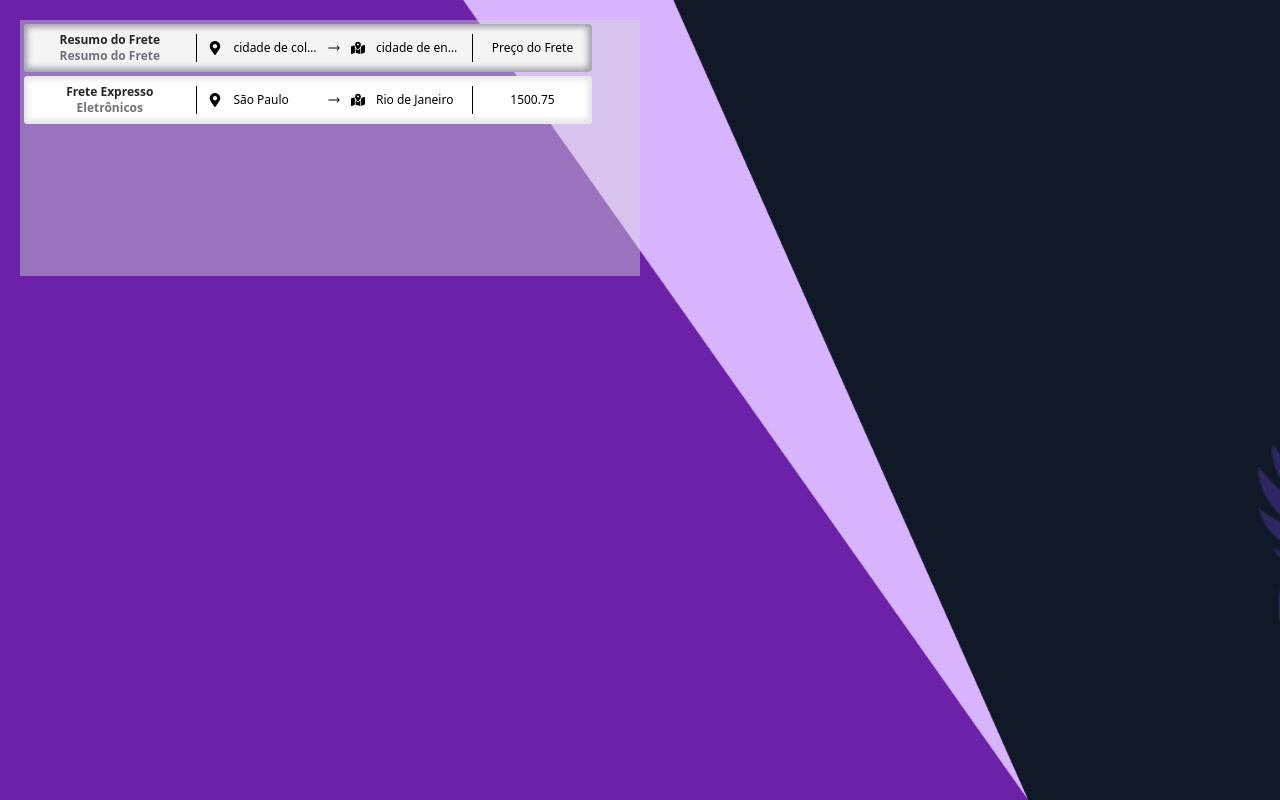
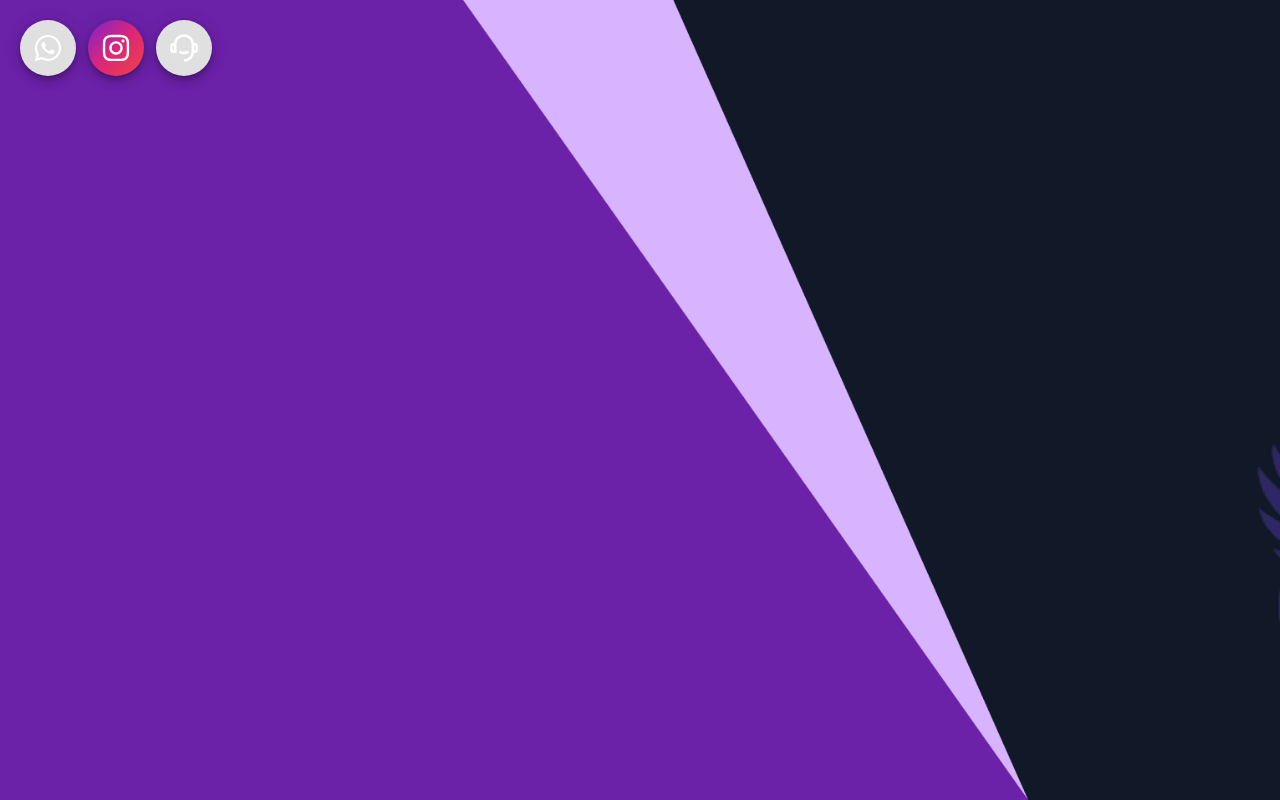
Before and after one commit to Anatonelly-Tech/AnatonellyFretes-v4, a Next.js app: page /test in a window 1280 px wide. Built offline with nearby package versions, Linux system fonts and the light colour scheme.

Commit message:
Feat: socialMedias Component

```diff
--- a/src/app/auth/login/page.tsx
+++ b/src/app/auth/login/page.tsx
@@ -48,7 +48,7 @@ const page = () => {
   };
 
   return (
-    <div className="w-screen h-screen bg-white flex items-center justify-center relative -z-10">
+    <div className="w-screen h-screen flex items-center justify-center relative -z-10">
       {/* <img
         draggable={false}
         className="w-full h-full absolute -z-10"
--- a/src/app/private/Home/page.tsx
+++ b/src/app/private/Home/page.tsx
@@ -17,6 +17,7 @@ import UserNotifyBar from "@/components/UserNotifyBar";
 import * as Avatar from "@radix-ui/react-avatar";
 import DaniedPage from "@/app/denid/page";
 import { useSession } from "next-auth/react";
+import SocialMedias from "@/components/Socialmedias";
 
 export default function Home() {
   const FreteListHome = [
@@ -183,9 +184,9 @@ export default function Home() {
     return (
       <div className="w-full h-full flex ">
         {/* esquerda */}
-        <div className=" w-3/4 flex flex-col items-center justify-center ">
-          <div>
-            <div className="w-full flex flex-row-reverse items-center justify-center gap-4">
+        <div className="mt-10 w-3/4 flex flex-col items-center justify-center ">
+          <div className="flex w-full items-center justify-between pl-10">
+            <div className="w-auto flex flex-row-reverse items-center justify-center gap-4">
               <UserNotifyBar />
               <Avatar.Root className="bg-white border inline-flex h-12 w-12 select-none items-center justify-center overflow-hidden rounded-full align-middle ">
                 <Avatar.Image
@@ -196,7 +197,7 @@ export default function Home() {
                 <div className="bg-green-600 h-3 w-3 rounded-full absolute -translate-y-4 translate-x-5"></div>
               </Avatar.Root>
             </div>
-
+            <div></div>
           </div>
           {/* meio */}
           <div className="w-full h-full flex flex-col justify-center p-10 text-white">
@@ -256,8 +257,14 @@ export default function Home() {
                 <span className="text-2xl">Publicidade</span>
                 <hr className="border-zinc-400 w-36 border-2" />
               </div>
-              <div className=" w-full">{/* <Carousel /> */}</div>
+              <div className=" w-full">
+                <Carousel />
+              </div>
             </div>
+          </div>
+          <div className="flex items-center justify-between w-full">
+            <SocialMedias />
+            <div></div>
           </div>
         </div>
         {/* direita */}
--- a/src/app/private/ListaDeFretes/page.tsx
+++ b/src/app/private/ListaDeFretes/page.tsx
@@ -1,17 +1,17 @@
-'use client';
+"use client";
 
 // Libs
-import React, { useEffect, useState } from 'react';
+import React, { useEffect, useState } from "react";
 
 // API
-import { getAllFreight } from '@/services/formData';
+import { getAllFreight } from "@/services/formData";
 
 // Components
-import TabsComponent from '@/components/Tabs/index';
-import LoadingForComponents from '@/components/Loading/LoadingForComponents';
+import TabsComponent from "@/components/Tabs/index";
+import LoadingForComponents from "@/components/Loading/LoadingForComponents";
 
 // Icons
-import { CiDeliveryTruck } from 'react-icons/ci';
+import { CiDeliveryTruck } from "react-icons/ci";
 
 const page = () => {
   const [inactiveFreights, setInactiveFreights] = useState<any>([]);
@@ -55,11 +55,11 @@ const page = () => {
         {WaitLoad()}
       </>
     ) : (
-      <div className='flex flex-col items-center justify-center'>
-        <div className='bg-purple-500 flex flex-col items-center p-5 rounded-lg shadow-lg shadow-gray-800 justify-center'>
-          <CiDeliveryTruck className='text-white' size={50} />
-          <span className='text-white font-bold'>Nenhum Frete Cadastrado!</span>
-          <span className='text-white/60 font-bold text-sm'>
+      <div className="flex flex-col items-center justify-center">
+        <div className="bg-purple-500 flex flex-col items-center p-5 rounded-lg shadow-lg shadow-gray-800 justify-center">
+          <CiDeliveryTruck className="text-white" size={50} />
+          <span className="text-white font-bold">Nenhum Frete Cadastrado!</span>
+          <span className="text-white/60 font-bold text-sm">
             Verifique a conexão com a internet!
           </span>
         </div>
@@ -68,10 +68,10 @@ const page = () => {
   };
 
   return (
-    <div className='w-full h-full flex flex-col '>
-      <div className='flex w-full h-full justify-between '>
-        <div className='flex-1'>
-          <h1 className=' absolute w-auto text-start bg-gradient-to-br from-purple-900 to-violet-900 inline-block text-transparent bg-clip-text text-6xl font-extrabold break-all'>
+    <div className="w-full h-full flex flex-col ">
+      <div className="flex w-full h-full justify-between ">
+        <div className="flex-1">
+          <h1 className="bg-gradient-to-br from-purple-600 to-violet-700 absolute w-auto text-start  inline-block text-transparent bg-clip-text text-6xl font-extrabold break-all">
             Lista de
             <br /> Fretes
           </h1>
@@ -84,7 +84,7 @@ const page = () => {
         ) : (
           tryLoading()
         )}
-        <div className='flex-1'></div>
+        <div className="flex-1"></div>
       </div>
     </div>
   );
--- a/src/app/test/page.tsx
+++ b/src/app/test/page.tsx
@@ -1,80 +1,29 @@
 "use client";
 import ViewShippingSummary from "@/components/ViewShippingSummary";
 import "../../styles/main.css";
+import Box from "@mui/material/Box";
+import { RiCustomerService2Line } from "react-icons/ri";
+import Fab from "@mui/material/Fab";
+import { FaInstagram, FaWhatsapp } from "react-icons/fa";
+import AddIcon from "@mui/icons-material/Add";
 
 import React, { useState } from "react";
 
 const page = () => {
-  const FreteListHome = [
-    {
-      key: 1,
-      idForm: "123",
-      name: "Frete Expresso",
-      freightPrice: "1500.75",
-      collectCity: "São Paulo",
-      deliveryCity: "Rio de Janeiro",
-      collectDate: "2024-03-15",
-      deliveryDate: "2024-03-18",
-      product: "Eletrônicos",
-      statusItem: true,
-    },
-    // {
-    //   key: 2,
-    //   idForm: "123",
-    //   name: "Frete Expresso",
-    //   freightPrice: "1500.75",
-    //   collectCity: "São Paulo",
-    //   deliveryCity: "Rio de Janeiro",
-    //   collectDate: "2024-03-15",
-    //   deliveryDate: "2024-03-18",
-    //   product: "Eletrônicos",
-    //   statusItem: true,
-    // },
-    // {
-    //   key: 3,
-    //   idForm: "123",
-    //   name: "Frete Expresso",
-    //   freightPrice: "1500.75",
-    //   collectCity: "São Paulo",
-    //   deliveryCity: "Rio de Janeiro",
-    //   collectDate: "2024-03-15",
-    //   deliveryDate: "2024-03-18",
-    //   product: "Eletrônicos",
-    //   statusItem: true,
-    // },
-  ];
   return (
-    <div className="p-5 gap-5 w-full h-full flex ">
-      <div className="bg-zinc-300/45 w-1/2 h-64">
-        <ViewShippingSummary
-          idForm="title"
-          name="Resumo do Frete"
-          freightPrice="Preço do Frete"
-          collectCity="cidade de coleta"
-          deliveryCity="cidade de entrega"
-          collectDate="data da coleta"
-          deliveryDate="data da entrega"
-          product="Produto"
-          statusItem={true}
-        />
-
-        {FreteListHome.map((frete) => (
-          <>
-            <ViewShippingSummary
-              key={frete.key}
-              idForm={frete.idForm}
-              name={frete.name}
-              freightPrice={frete.freightPrice}
-              collectCity={frete.collectCity}
-              deliveryCity={frete.deliveryCity}
-              collectDate={frete.collectDate}
-              deliveryDate={frete.deliveryDate}
-              product={frete.product}
-              statusItem={frete.statusItem}
-            />
-          </>
-        ))}
-      </div>
+    <div className="p-5 gap-3 w-full h-full flex ">
+      <Fab className="bg-green-700 hover:bg-green-800" aria-label="add">
+        <FaWhatsapp className="text-white text-3xl" />
+      </Fab>
+      <Fab
+        className="bg-gradient-to-br from-purple-700 via-pink-600 to-red-500 "
+        aria-label="add"
+      >
+        <FaInstagram className="text-white text-3xl" />
+      </Fab>
+      <Fab className="bg-orange-700 hover:bg-orange-800" aria-label="add">
+        <RiCustomerService2Line className="text-white text-3xl" />
+      </Fab>
     </div>
   );
 };
--- /dev/null
+++ b/src/components/Socialmedias/index.tsx
@@ -0,0 +1,30 @@
+"use client";
+import React from "react";
+import { RiCustomerService2Line } from "react-icons/ri";
+import { FaInstagram, FaWhatsapp } from "react-icons/fa";
+const SocialMedias = () => {
+  return (
+    <div className="p-5 gap-3 w-auto h-auto flex mt-10">
+      <div
+        className="p-2 rounded-full bg-green-700 hover:bg-green-800"
+        aria-label="add"
+      >
+        <FaWhatsapp className="text-white text-3xl" />
+      </div>
+      <div
+        className="p-2 rounded-full bg-gradient-to-br from-purple-700 via-pink-600 to-red-500 transition-all duration-500 ease-in-out hover:from-purple-800 hover:via-pink-700 hover:to-red-600 "
+        aria-label="add"
+      >
+        <FaInstagram className="text-white text-3xl" />
+      </div>
+      <div
+        className="p-2 rounded-full bg-orange-700 hover:bg-orange-800"
+        aria-label="add"
+      >
+        <RiCustomerService2Line className="text-white text-3xl" />
+      </div>
+    </div>
+  );
+};
+
+export default SocialMedias;
```
Also changed, not shown: src/app/private/CriarFrete/page.tsx (+47 -48 lines), src/components/Tabs/index.tsx (+41 -43 lines).
